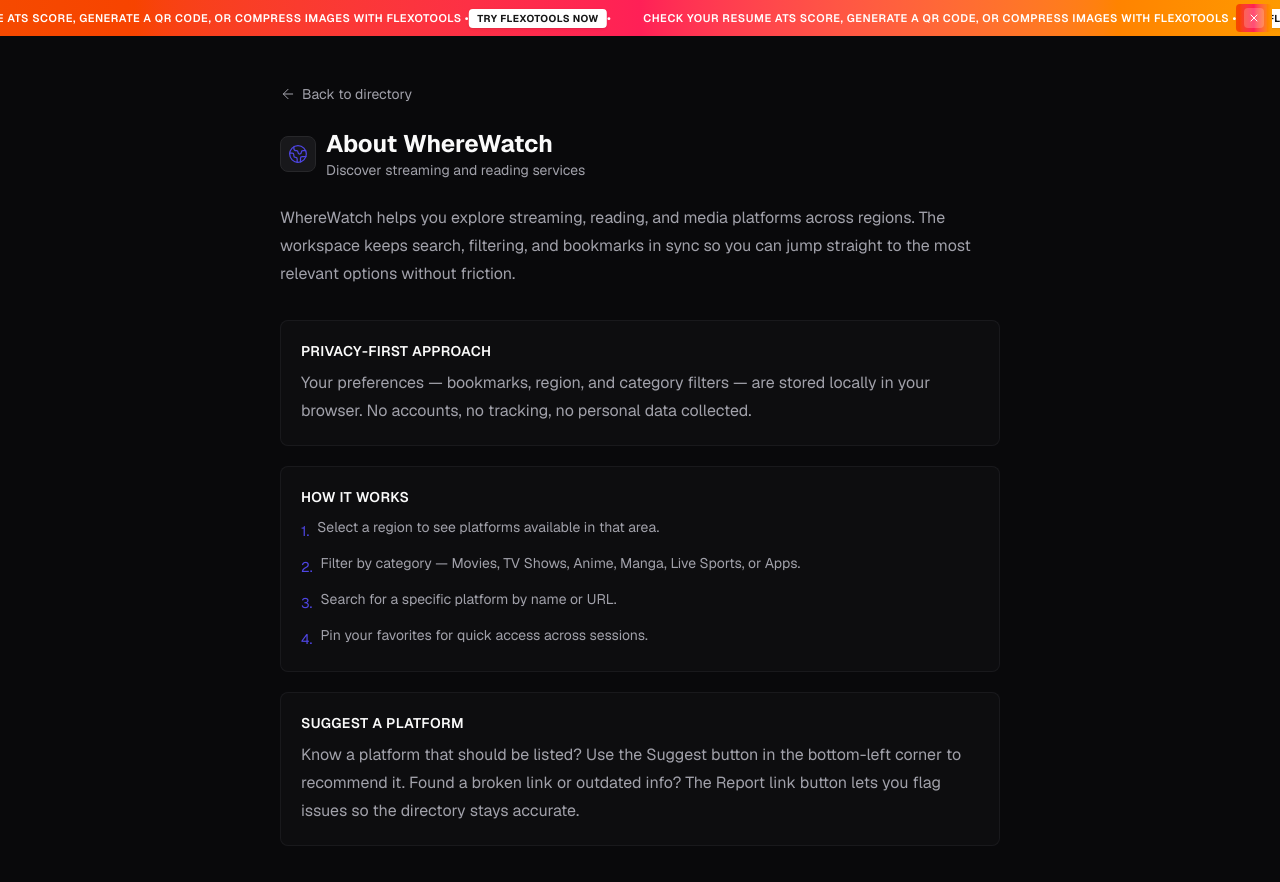
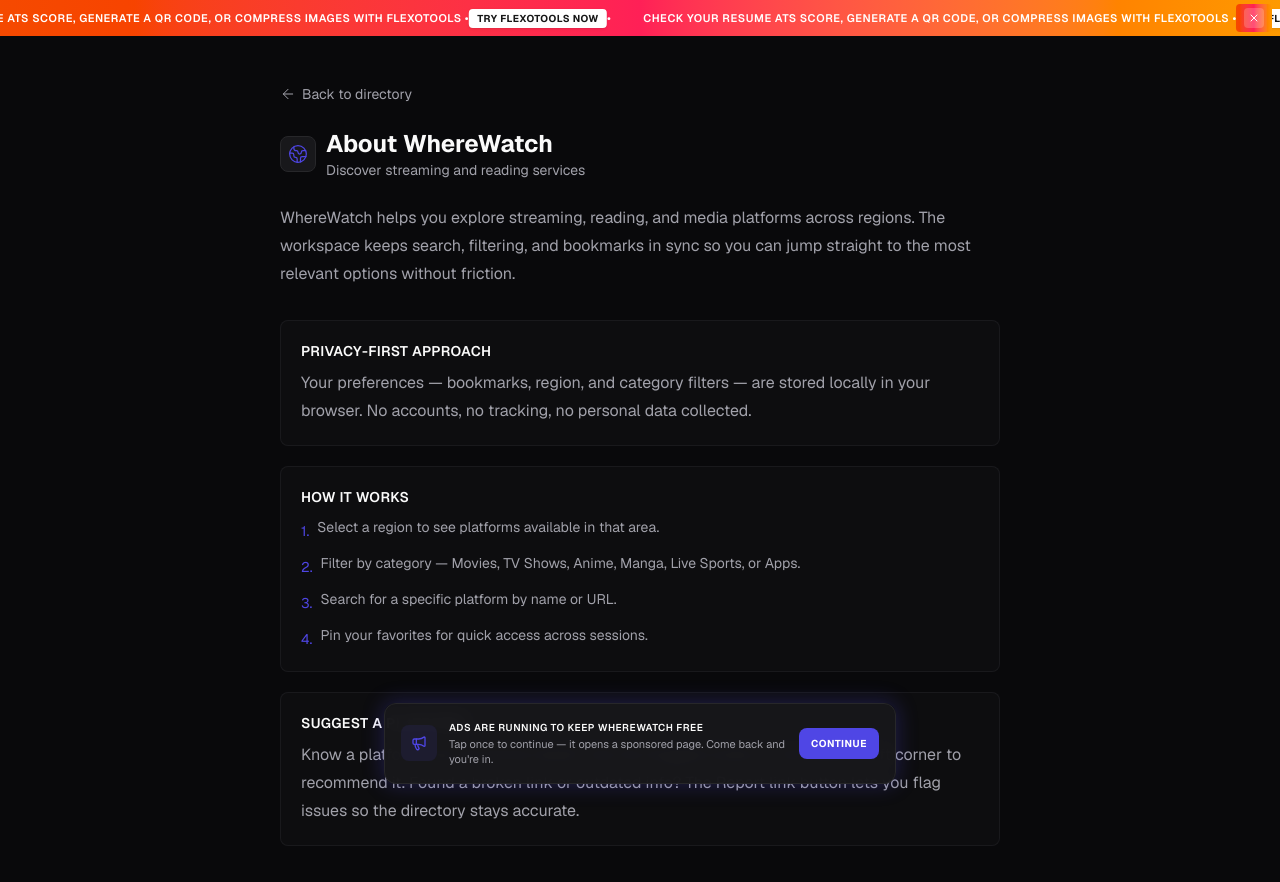
Before and after one commit to RitikBagde/site-recommender, a Next.js app: page /about in a window 1280 px wide. Shown: the top 882 px of the page. Built offline with nearby package versions, Linux system fonts and the light colour scheme.

Commit message:
add: ad notice banner

```diff
--- a/src/app/layout.tsx
+++ b/src/app/layout.tsx
@@ -1,5 +1,6 @@
 import type { Metadata } from "next";
 import { Geist, Geist_Mono } from "next/font/google";
+import { AdGateBanner } from "@/components/shared/AdGateBanner";
 import { PromoBanner } from "@/components/shared/PromoBanner";
 import { ThemeProvider } from "@/components/shared/ThemeProvider";
 import "./globals.css";
@@ -113,6 +114,7 @@
       >
         <ThemeProvider>
           <PromoBanner />
+          <AdGateBanner />
           {children}
         </ThemeProvider>
       </body>
--- /dev/null
+++ b/src/components/shared/AdGateBanner.tsx
@@ -0,0 +1,54 @@
+"use client";
+
+import { Megaphone } from "lucide-react";
+import { useEffect, useState } from "react";
+
+const SESSION_KEY = "wherewatch:adunlocked";
+
+export function AdGateBanner() {
+  const [mounted, setMounted] = useState(false);
+  const [dismissed, setDismissed] = useState(false);
+
+  useEffect(() => {
+    setMounted(true);
+    if (sessionStorage.getItem(SESSION_KEY)) setDismissed(true);
+  }, []);
+
+  if (!mounted || dismissed) return null;
+
+  const handleClick = () => {
+    try {
+      sessionStorage.setItem(SESSION_KEY, "1");
+    } catch {
+      // Storage blocked — still dismiss in-memory.
+    }
+    setDismissed(true);
+  };
+
+  return (
+    <div className="fixed inset-x-0 bottom-0 z-50 flex justify-center px-4 pb-4 pointer-events-none">
+      <button
+        type="button"
+        onClick={handleClick}
+        className="pointer-events-auto flex w-full max-w-md cursor-pointer items-center gap-3 rounded-xl border border-brand-border bg-brand-surface/95 p-3 text-left shadow-glow-md backdrop-blur-sm transition-colors hover:border-brand-glow sm:max-w-lg sm:p-4"
+      >
+        <span className="flex size-9 shrink-0 items-center justify-center rounded-lg bg-brand-glow/10">
+          <Megaphone className="size-4 text-brand-glow" />
+        </span>
+
+        <span className="flex flex-1 flex-col gap-0.5">
+          <span className="text-[10px] font-semibold uppercase tracking-wider text-primary">
+            Ads are running to keep WhereWatch free
+          </span>
+          <span className="text-[11px] leading-snug text-muted">
+            Tap once to continue — it opens a sponsored page. Come back and you&apos;re in.
+          </span>
+        </span>
+
+        <span className="shrink-0 rounded-lg bg-brand-glow px-3 py-2 text-[10px] font-bold uppercase tracking-wider text-white">
+          Continue
+        </span>
+      </button>
+    </div>
+  );
+}
```
